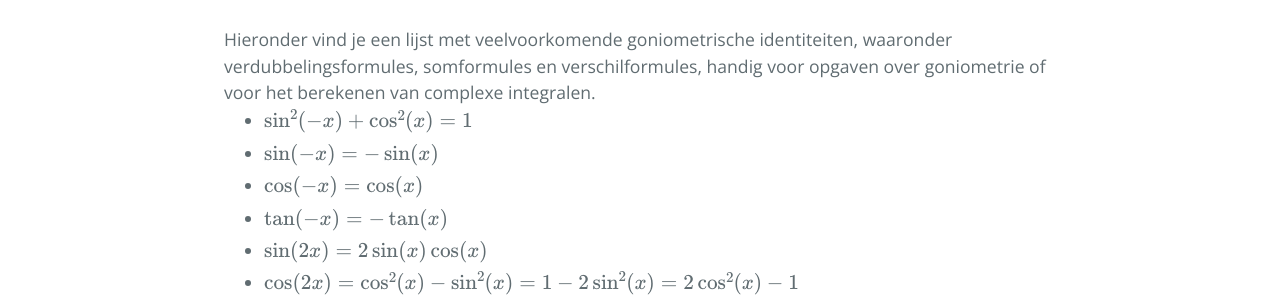
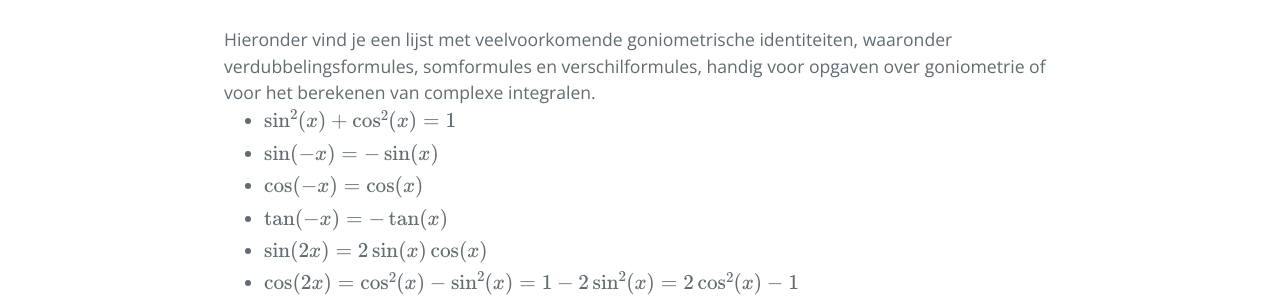
Before and after one commit to wiskundevragen/wiskundevragen.github.io, a Jekyll site: the page built from gonio.html, in a window 1280 px wide. Shown: the part 587-887 px from the top of the page. Built offline with Jekyll 4.4.1, drawn with Linux system fonts in a browser that asks for light colours.

Commit message:
Update gonio.html

```diff
--- a/gonio.html
+++ b/gonio.html
@@ -5,7 +5,7 @@ title: Verdubbelingsformules en goniometrische identiteiten
 Hieronder vind je een lijst met veelvoorkomende goniometrische identiteiten, waaronder verdubbelingsformules, somformules en verschilformules, handig voor opgaven over goniometrie of voor het berekenen van complexe integralen.
 <ul>
 	<li>
-		<mathEl data='\sin^2(-x)+\cos^2(x)=1'>sin^2(x)+cos^2(x)=1</mathEl>
+		<mathEl data='\sin^2(x)+\cos^2(x)=1'>sin^2(x)+cos^2(x)=1</mathEl>
 	</li>
 	<li>
 		<mathEl data='\sin(-x)=-\sin(x)'>sin(-x)=-sin(x)</mathEl>
@@ -37,6 +37,9 @@ Hieronder vind je een lijst met veelvoorkomende goniometrische identiteiten, waa
 </ul>
 
 <style>
+	ul{
+		margin-top: 6px;
+	}
 	li{
 		margin-bottom: 6px;
 	}
```
